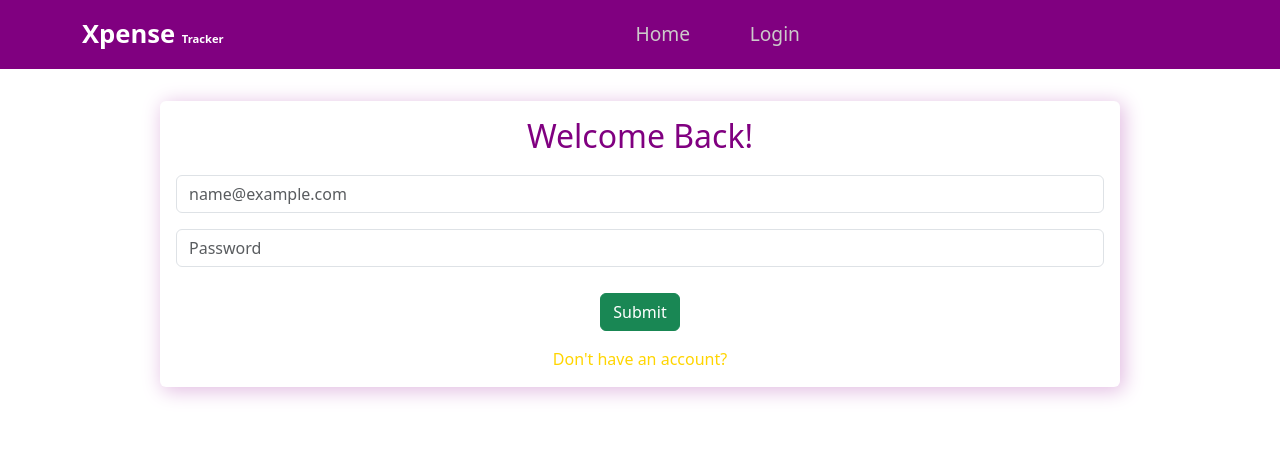
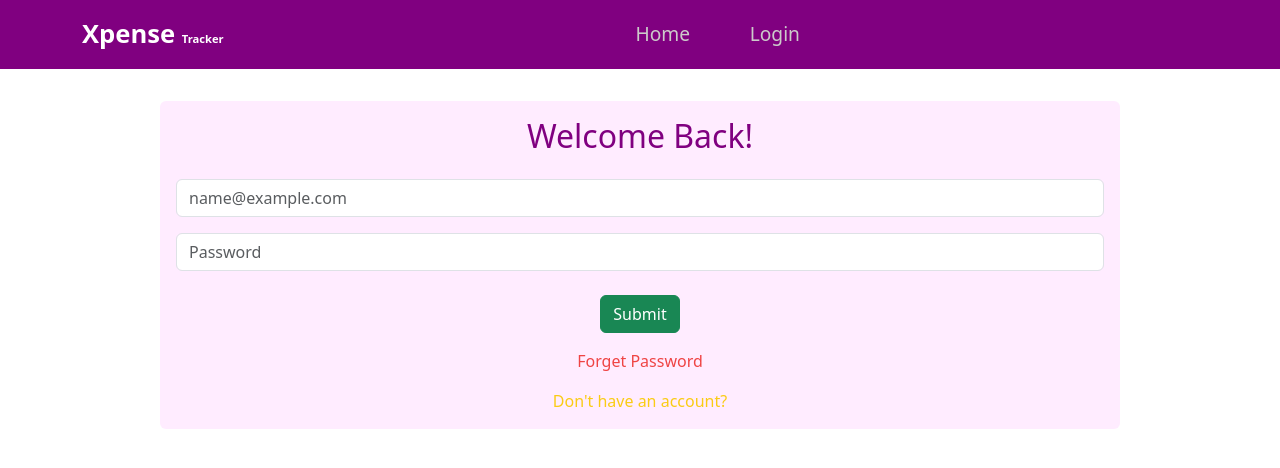
Before and after one commit to Dolly62/X-expense-tracker, a React (Create React App) app: page /signin in a window 1280 px wide. Shown: the top 468 px of the page. Built offline with nearby package versions, Linux system fonts and the light colour scheme.

Commit message:
Forget Password

```diff
--- a/src/UI/Card.js
+++ b/src/UI/Card.js
@@ -4,7 +4,7 @@ import { Card } from "react-bootstrap";
 const CardComponent = (props) => {
   return (
     <Card
-      style={{ boxShadow: "3px 3px 20px 1px rgb(226, 188, 226)", border: "none" }}
+      style={{ background: "rgb(255, 236, 255)", border: "none" }}
       className="w-75 my-8 mx-auto"
     >
       {props.children}
--- /dev/null
+++ b/src/components/Authentication/Password.js
@@ -0,0 +1,79 @@
+import React, { useState } from "react";
+import { Alert, Button, Card, Form, Modal } from "react-bootstrap";
+import CardComponent from "../../UI/Card";
+
+const Password = () => {
+  const [show, setShow] = useState(false);
+  const [emailForPassword, setEmail] = useState("");
+  const [isLoading, setIsLoading] = useState(false);
+  const [isEmailSent, setIsEmailSent] = useState(false);
+
+  const closeHandler = () => setShow(false);
+  const showHandler = () => setShow(true);
+
+  const passwordResetHandler = async () => {
+    setIsLoading(true);
+    try {
+      const response = await fetch(
+        "https://identitytoolkit.googleapis.com/v1/accounts:sendOobCode?key=AIzaSyAeQAn4MNp3AyuZaFns_Zrzu4apdac6DCY",
+        {
+          method: "POST",
+          body: JSON.stringify({
+            requestType: "PASSWORD_RESET",
+            email: emailForPassword,
+          }),
+          headers: {
+            "Content-Type": "application/json",
+          },
+        }
+      );
+      const data = await response.json();
+      if (response.ok) {
+        setIsEmailSent(true);
+      } else {
+        throw new Error("Something went wrong! Please try again.");
+      }
+    } catch (error) {
+      Alert(error.message);
+    } finally {
+      setIsLoading(false);
+    }
+  };
+
+  return (
+    <>
+      <div className="my-3" onClick={showHandler}>
+        <button className="text-red-500">Forget Password</button>{" "}
+      </div>
+
+      <Modal show={show} onHide={closeHandler}>
+        <CardComponent>
+          <Card.Body className="text-center">
+            <h2>Reset Your Password</h2>
+            {isEmailSent ? (
+              <p>Mail Sent Successfully! Please check your email inbox.</p>
+            ) : (
+              <>
+                <p>Enter the email with which you have registered:</p>
+                <Form.Group className="mb-3" controlId="password.ControlInput1">
+                  <Form.Control
+                    type="password"
+                    placeholder="Password"
+                    value={emailForPassword}
+                    onChange={(e) => setEmail(e.target.value)}
+                    required
+                  />
+                </Form.Group>
+                <Button variant="success" disabled={isLoading}>
+                  {isLoading ? "Sending..." : "Send link"}
+                </Button>
+              </>
+            )}
+          </Card.Body>
+        </CardComponent>
+      </Modal>
+    </>
+  );
+};
+
+export default Password;
--- a/src/components/Authentication/SignIn.js
+++ b/src/components/Authentication/SignIn.js
@@ -4,6 +4,7 @@ import { useDispatch } from "react-redux";
 import { useHistory } from "react-router-dom";
 import { authActions } from "../../store/AuthReducer";
 import CardComponent from "../../UI/Card";
+import Password from "./Password";
 
 const SignIn = () => {
   const [enteredEmail, setEnteredEmail] = useState("");
@@ -80,7 +81,9 @@ const SignIn = () => {
     <CardComponent>
       <Card.Body>
         {errorAlert && <Alert variant="danger">{errorAlert}</Alert>}
-        <h2 style={{ marginBottom: "20px", color: "purple" }}>Welcome Back!</h2>
+        <h2 className="mb-6" style={{ color: "purple" }}>
+          Welcome Back!
+        </h2>
         <Form onSubmit={submitHandler}>
           <Form.Group className="mb-3" controlId="email.ControlInput1">
             <Form.Control
@@ -100,16 +103,17 @@ const SignIn = () => {
           </Form.Group>
           <Button
             type="submit"
-            style={{ marginTop: "10px" }}
+            className="mt-2"
             variant="success"
             disabled={isLoading}
           >
             {isLoading ? "Loading..." : "Submit"}
           </Button>
           <div className="mt-3">
+            <Password />
             <button
               onClick={() => history.replace("/signup")}
-              style={{ color: " rgb(255, 213, 0)" }}
+              className="text-yellow-400"
             >
               Don't have an account?
             </button>{" "}
--- a/src/components/Authentication/Signup.js
+++ b/src/components/Authentication/Signup.js
@@ -54,20 +54,19 @@ const Signup = () => {
             case "EMAIL_EXISTS":
               return "This Email is already exists.";
             case "OPERATION_NOT_ALLOWED":
-              return "You are not allowed to register new user."
+              return "You are not allowed to register new user.";
             case "TOO_MANY_ATTEMPTS_TRY_LATER":
-              return "Too many attempts. Try again later."
+              return "Too many attempts. Try again later.";
             default:
-              return "Authentication failed!"
+              return "Authentication failed!";
           }
-        }
+        };
         setErrorAlert(mapError(data.error));
         setTimeout(() => {
           setAlert(false);
         }, 2000);
       }
     } catch (error) {
-
     } finally {
       setIsLoading(false);
       setEnteredEmail("");
@@ -79,7 +78,9 @@ const Signup = () => {
     <CardComponent>
       <Card.Body>
         {alert && <Alert variant="danger">{errorAlert}</Alert>}
-        <h2 style={{ marginBottom: "20px", color: "purple" }}>Welcome!</h2>
+        <h2 className="mb-6" style={{ color: "purple" }}>
+          Welcome!
+        </h2>
         <Form onSubmit={submitHandler}>
           <Form.Group className="mb-3" controlId="email.ControlInput1">
             <Form.Control
@@ -122,7 +123,7 @@ const Signup = () => {
           <div className="mt-3">
             <button
               onClick={() => history.replace("/signin")}
-              style={{ color: " rgb(255, 213, 0)" }}
+              className="text-yellow-400"
             >
               Already have an account?
             </button>{" "}
--- a/src/components/Profile/Profile.js
+++ b/src/components/Profile/Profile.js
@@ -85,7 +85,7 @@ const Profile = () => {
             variant="success"
             disabled={isLoading}
           >
-            {isLoading ? "Loading..." : "Submit"}
+            {isLoading ? "Loading..." : "Update"}
           </Button>
         </Form>
       </Card.Body>
```
